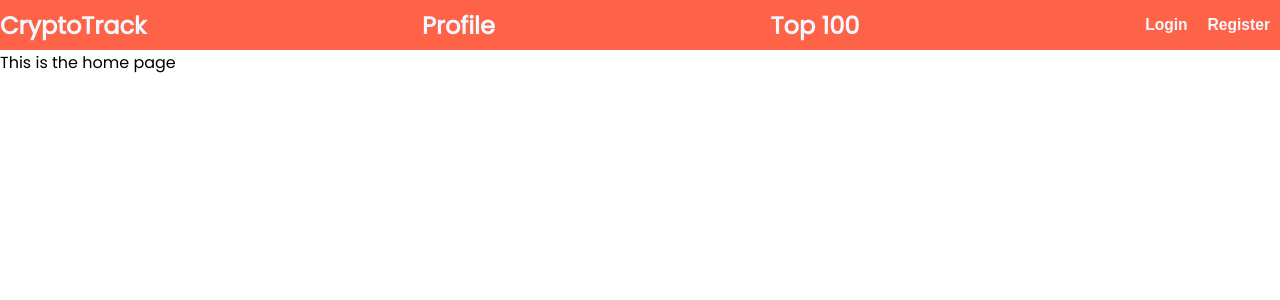
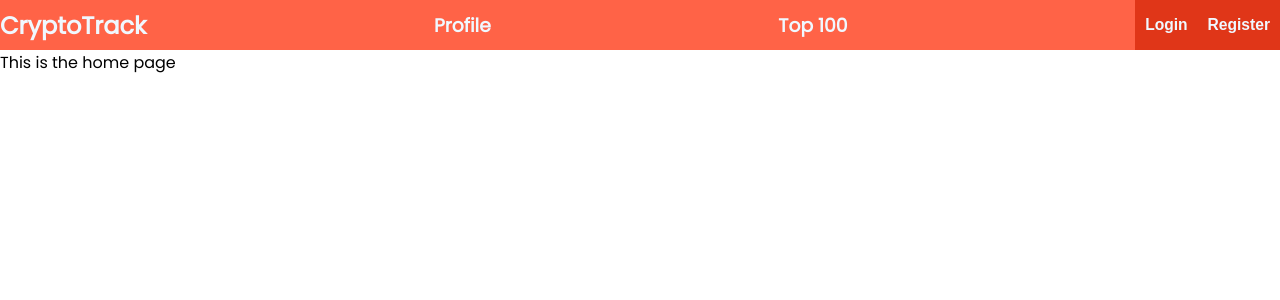
Before and after one commit to zsoobratty/cryptotracking, a React (Create React App) app in the folder client/: page / in a window 1280 px wide. Shown: the top 300 px of the page. Built offline with nearby package versions, Linux system fonts and the light colour scheme.

Commit message:
Style NavBar

```diff
--- a/client/src/App.css
+++ b/client/src/App.css
@@ -20,7 +20,6 @@ button {
   background: none;
   color: unset;
   cursor: pointer;
-  margin: 10px;
 }
 
 .NavBar {
@@ -31,6 +30,20 @@ button {
   height: 50px;
 }
 
-.NavBar h1 {
+.NavBar h1, h2, h3 {
   color: aliceblue;
 }
+
+.NavBar .AuthOptions {
+  display: flex;
+  height: 100%;
+}
+
+.NavBar .AuthOptions button {
+  padding: 10px;
+  background-color: rgb(224, 54, 24);
+}
+
+.NavBar .AuthOptions button:hover {
+  background-color: rgb(197, 42, 14);
+}
--- a/client/src/components/NavBar.js
+++ b/client/src/components/NavBar.js
@@ -6,8 +6,8 @@ const NavBar = () => {
     return (
             <nav className='NavBar'>
                 <Link to="/"><h1 className='title'>CryptoTrack</h1></Link>
-                <Link to="/profile"><h1>Profile</h1></Link>
-                <Link to="/coins"><h1>Top 100</h1></Link>
+                <Link to="/profile"><h3>Profile</h3></Link>
+                <Link to="/coins"><h3>Top 100</h3></Link>
                 <AuthOptions />
             </nav>
     )
```
